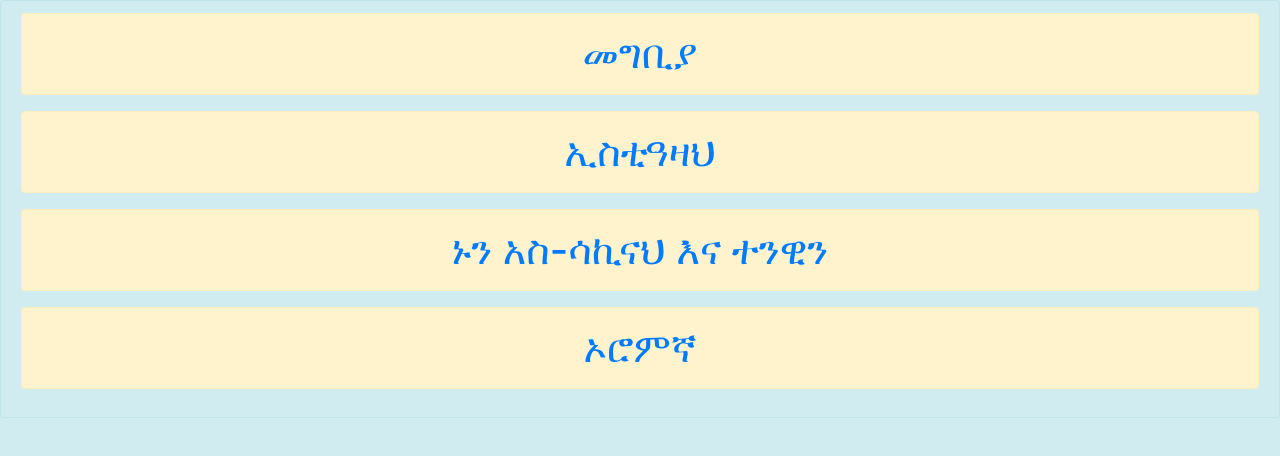
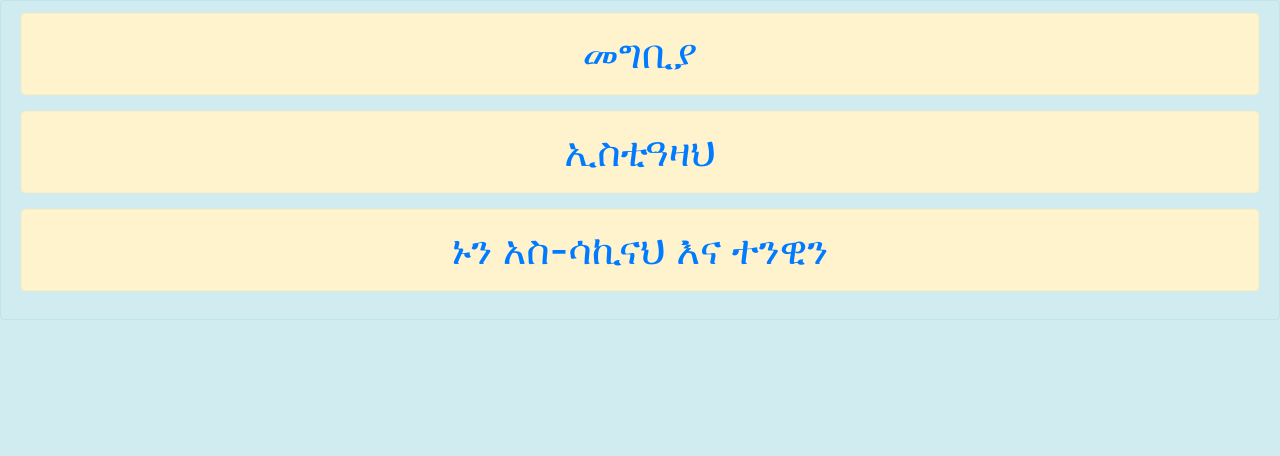
Before and after one commit to ahmefyusuf541/tajwid, a plain HTML site: page am/index.html in a window 1280 px wide. Drawn offline with Linux system fonts and the light colour scheme.

Commit message:
Update index.html

```diff
--- a/am/index.html
+++ b/am/index.html
@@ -25,9 +25,6 @@
         <h1 class="text-center alert alert-warning p-3">
             <a href="ahkame_nun.html">ኑን አስ-ሳኪናህ እና ተንዊን</a>
         </h1>
-        <h1 class="text-center alert alert-warning p-3">
-            <a href="../or/index.html">ኦሮምኛ</a>
-        </h1>
     </div>
 </body>
 
```
